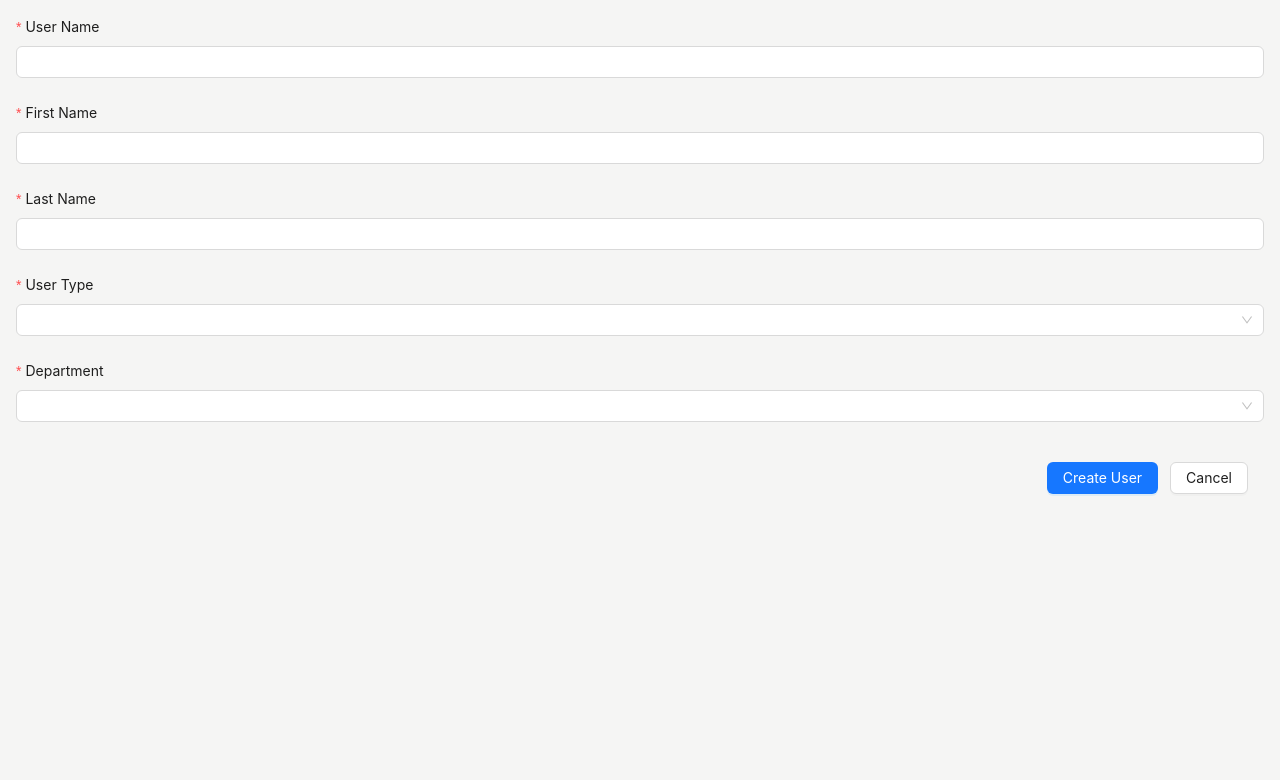
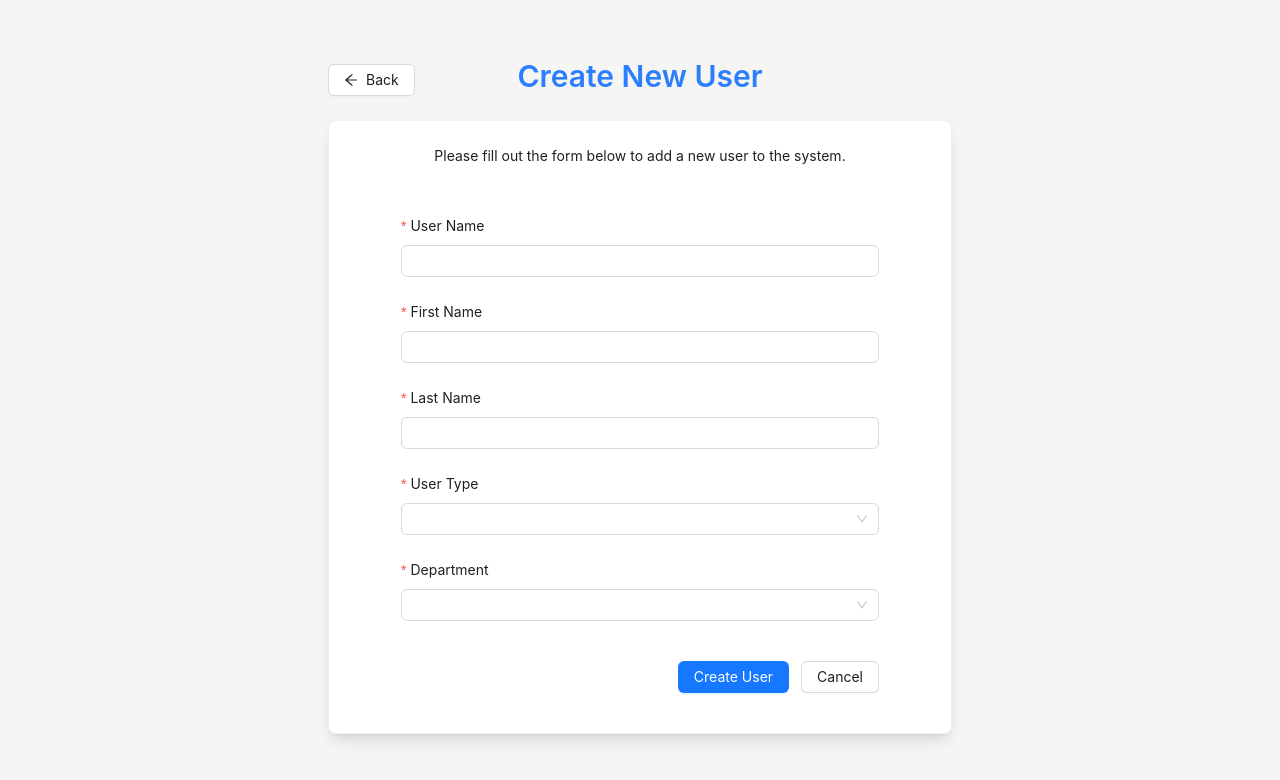
Before and after one commit to it-is-it/user-list-management-app, a React (Vite) app: page / in a window 1280 px wide. Both pictures are taken after a click on the button "Add New User". Shown: the top 780 px of the page. Built offline with nearby package versions, Linux system fonts and the light colour scheme.

Commit message:
new files

```diff
--- a/src/components/UserForm.jsx
+++ b/src/components/UserForm.jsx
@@ -13,7 +13,6 @@ function UserForm({ initialValues = {}, onFinish, isDisabled }) {
 
   useEffect(() => {
     if (isEdit && initialValues) {
-      // Set form fields from the user object passed as initialValues
       form.setFieldsValue(initialValues);
     } else {
       form.resetFields();
@@ -23,14 +22,18 @@ function UserForm({ initialValues = {}, onFinish, isDisabled }) {
   const handleFinish = async (values) => {
     setLoading(true);
     try {
-      await onFinish({ ...values, id: isEdit ? parseInt(id, 10) : Date.now() });
-      navigate("/");
+      await onFinish({
+        ...values,
+        id: isEdit ? parseInt(id, 10) : Date.now(),
+      });
     } finally {
       setLoading(false);
     }
   };
 
   return (
+    <>
+      {/* Form Section */}
       <div className="p-4">
         <Form
           form={form}
@@ -73,7 +76,9 @@ function UserForm({ initialValues = {}, onFinish, isDisabled }) {
           <Form.Item
             label="Department"
             name="department"
-          rules={[{ required: true, message: "Please select the department" }]}
+            rules={[
+              { required: true, message: "Please select the department" },
+            ]}
           >
             <Select>
               <Option value="Frontend">Frontend</Option>
@@ -88,21 +93,15 @@ function UserForm({ initialValues = {}, onFinish, isDisabled }) {
             </Select>
           </Form.Item>
         </Form>
-      <div style={{ marginTop: 16, padding: "16px", textAlign: "right" }}>
-        <Button
-          type="primary"
-          htmlType="submit"
-          loading={loading}
-          form={form.getFieldInstance ? undefined : undefined}
-          onClick={() => form.submit()}
-        >
+      </div>
+
+      <div className="flex justify-end gap-3 px-4 pb-4">
+        <Button type="primary" loading={loading} onClick={() => form.submit()}>
           {isEdit ? "Update User" : "Create User"}
         </Button>
-        <Button style={{ marginLeft: 12 }} onClick={() => navigate("/")}>
-          Cancel
-        </Button>
+        <Button onClick={() => navigate("/")}>Cancel</Button>
       </div>
-    </div>
+    </>
   );
 }
 
--- a/src/index.css
+++ b/src/index.css
@@ -13,3 +13,8 @@
 .ant-popover-buttons > button {
   margin: 0 8px;
 }
+
+.ant-modal-root .ant-modal-mask {
+  backdrop-filter: blur(5px);
+  background-color: rgba(0, 0, 0, 0.45);
+}
--- a/src/pages/CreateUser.jsx
+++ b/src/pages/CreateUser.jsx
@@ -1,22 +1,60 @@
 import { useContext } from "react";
 import UserForm from "../components/UserForm";
 import { UserContext } from "../context/UserContext";
-import { message } from "antd";
+import { message, Typography, Card, Button } from "antd";
+import { useNavigate } from "react-router-dom";
+import { ArrowLeftOutlined } from "@ant-design/icons";
+
+const { Title, Paragraph } = Typography;
 
 function CreateUser() {
+  const navigate = useNavigate();
   const { createUser } = useContext(UserContext);
 
   const handleSubmit = (user) => {
     createUser(user);
     message.success("User created successfully");
+    navigate("/");
   };
 
   return (
-    <UserForm
-      initialValues={{}} // empty for create
-      onFinish={handleSubmit}
-      isDisabled={false}
-    />
+    <div className="min-h-screen bg-stone-100 px-4 py-10">
+      <div className="mx-auto max-w-2xl p-6 rounded-xl">
+        {/* Header with back button and centered title */}
+        <div className="relative mb-6 flex items-center justify-between">
+          <Button
+            icon={<ArrowLeftOutlined />}
+            onClick={() => navigate("/")}
+            className="mb-2"
+          >
+            Back
+          </Button>
+          <Title
+            level={2}
+            className="!text-blue-500 !mb-2 font-semibold absolute left-1/2 transform -translate-x-1/2"
+          >
+            Create New User
+          </Title>
+        </div>
+
+        {/* User Card Form */}
+        <Card className="shadow-lg border border-gray-100 rounded-2xl bg-white px-4 py-8">
+          <div className="mb-8 text-center">
+            <Paragraph className="text-gray-600">
+              Please fill out the form below to add a new user to the system.
+            </Paragraph>
+          </div>
+
+          <div className="px-2 md:px-8">
+            <UserForm
+              initialValues={{}}
+              onFinish={handleSubmit}
+              isDisabled={false}
+            />
+          </div>
+        </Card>
+      </div>
+    </div>
   );
 }
 
--- a/src/pages/EditUser.jsx
+++ b/src/pages/EditUser.jsx
@@ -4,6 +4,7 @@ import { UserOutlined, ArrowLeftOutlined } from "@ant-design/icons";
 import UserForm from "../components/UserForm";
 import { useContext } from "react";
 import { UserContext } from "../context/UserContext";
+import UserTable from "../components/UserTable";
 
 const { Title, Text } = Typography;
 
@@ -11,34 +12,36 @@ function EditUser() {
   const { id } = useParams();
   const navigate = useNavigate();
 
-  // Get users and updateUser function from context
   const { users, updateUser } = useContext(UserContext);
 
-  // Find user from context state, parse id to int for comparison
   const user = users.find((u) => u.id === parseInt(id, 10));
 
   if (!user) return <p>User not found</p>;
 
   const handleSubmit = (updatedUser) => {
-    updateUser(updatedUser); // Update in context state
+    updateUser(updatedUser);
     message.success("User updated successfully!");
     navigate("/");
   };
 
-  // Utility: Get initials for Avatar
   const getInitials = (firstName, lastName) =>
     `${firstName.charAt(0)}${lastName.charAt(0)}`.toUpperCase();
 
   return (
     <div className="p-8 max-w-3xl mx-auto">
       <div className="flex items-center justify-between mb-4">
-        <Button icon={<ArrowLeftOutlined />} onClick={() => navigate("/")}>
-          Back
-        </Button>
-        <Title level={3} className="!mb-0">
+        <div className="flex-1">
+          <Button icon={<ArrowLeftOutlined />} onClick={() => navigate("/")}>
+            Back
+          </Button>
+        </div>
+        <Title
+          level={2}
+          className="!text-blue-500 !mb-2 tracking-wide font-semibold text-center"
+        >
           Edit User
         </Title>
-        <div></div>
+        <div className="flex-1" />
       </div>
 
       <Card
--- a/src/pages/Home.jsx
+++ b/src/pages/Home.jsx
@@ -3,6 +3,7 @@ import { useNavigate } from "react-router-dom";
 import { useContext } from "react";
 import UserTable from "../components/UserTable";
 import { UserContext } from "../context/UserContext";
+import { HiUserPlus } from "react-icons/hi2";
 
 const { Title, Paragraph } = Typography;
 
@@ -15,10 +16,10 @@ function Home() {
       <div className="max-w-6xl w-full">
         <div className="mb-8 flex flex-col md:flex-row items-center md:items-end justify-between">
           <div className="text-center md:text-left md:flex-1">
-            <Title level={2} className="mb-1">
-              User Management
+            <Title level={2} className="!text-blue-500 !mb-2 font-semibold">
+              User List Management WebApp
             </Title>
-            <Paragraph className="mb-0 text-gray-600 max-w-lg mx-auto md:mx-0">
+            <Paragraph className="mb-0 text-gray-600 max-w-lg mx-auto md:mx-0 md:ml-2">
               View, add, edit, and manage users easily.
             </Paragraph>
           </div>
@@ -26,9 +27,10 @@ function Home() {
             <Button
               type="primary"
               size="large"
-              className="border-blue-500 bg-blue-500 text-white hover:bg-white hover:text-blue-500"
+              className="border-blue-500 bg-blue-500 text-white hover:bg-white hover:text-blue-500 transition-colors duration-300"
               onClick={() => navigate("/user/create")}
             >
+              <HiUserPlus className="mr-2" />
               Add New User
             </Button>
           </div>
--- a/src/pages/ViewUser.jsx
+++ b/src/pages/ViewUser.jsx
@@ -11,47 +11,52 @@ import {
 import {
   UserOutlined,
   EditOutlined,
-  DeleteOutlined,
   ArrowLeftOutlined,
 } from "@ant-design/icons";
 import { useNavigate, useParams } from "react-router-dom";
-import initialUsers from "../data/users";
+import { useContext, useEffect, useState } from "react";
+import { UserContext } from "../context/UserContext";
+import { HiTrash } from "react-icons/hi2";
 
-const { Title, Text } = Typography;
+const { Title, Text, Paragraph } = Typography;
 
 function ViewUser() {
   const { id } = useParams();
   const navigate = useNavigate();
-  const user = initialUsers.find((u) => u.id === parseInt(id));
+  const { users, deleteUser } = useContext(UserContext);
+  const [user, setUser] = useState(null);
 
-  if (!user) return <p>User not found.</p>;
+  useEffect(() => {
+    const found = users.find((u) => u.id === Number(id));
+    setUser(found);
+  }, [users, id]);
+
+  if (!user) return <Paragraph>Loading user...</Paragraph>;
 
   const handleDelete = () => {
+    deleteUser(user.id); // ✅ Delete here only after confirmation
     message.success("User deleted successfully!");
     navigate("/");
   };
 
-  // Utility: Get initials for Avatar
   const getInitials = (firstName, lastName) =>
     `${firstName.charAt(0)}${lastName.charAt(0)}`.toUpperCase();
 
   return (
     <div className="p-8 max-w-3xl mx-auto">
       <div className="flex items-center justify-between mb-4">
-        <Button icon={<ArrowLeftOutlined />} onClick={() => navigate("/")}>
-          Back
-        </Button>
-        <Title level={3} className="!mb-0">
+        <div className="flex-1">
+          <Button icon={<ArrowLeftOutlined />} onClick={() => navigate("/")}>
+            Back
+          </Button>
+        </div>
+        <Title level={2} className="!text-blue-500 !mb-2 font-semibold">
           User Details
         </Title>
-        <div></div> {/* Spacer to center title */}
+        <div className="flex-1" />
       </div>
 
-      <Card
-        variant="outlined"
-        className="shadow-md"
-        style={{ borderRadius: "10px" }}
-      >
+      <Card className="shadow-md" style={{ borderRadius: "10px" }}>
         <div className="flex items-center gap-4 mb-6">
           <Avatar size={64} icon={<UserOutlined />}>
             {getInitials(user.firstName, user.lastName)}
@@ -98,12 +103,12 @@ function ViewUser() {
 
         <Popconfirm
           title="Are you sure to delete this user?"
-          onConfirm={handleDelete}
+          onConfirm={handleDelete} // ✅ Proper delete trigger
           okText="Yes"
           cancelText="No"
         >
-          <Button type="primary" danger icon={<DeleteOutlined />}>
-            Delete
+          <Button danger icon={<HiTrash />}>
+            Delete User
           </Button>
         </Popconfirm>
       </div>
```
Also changed, not shown: src/components/UserTable.jsx (+37 -9 lines). Lines whose indentation alone changed are shown as unchanged.
